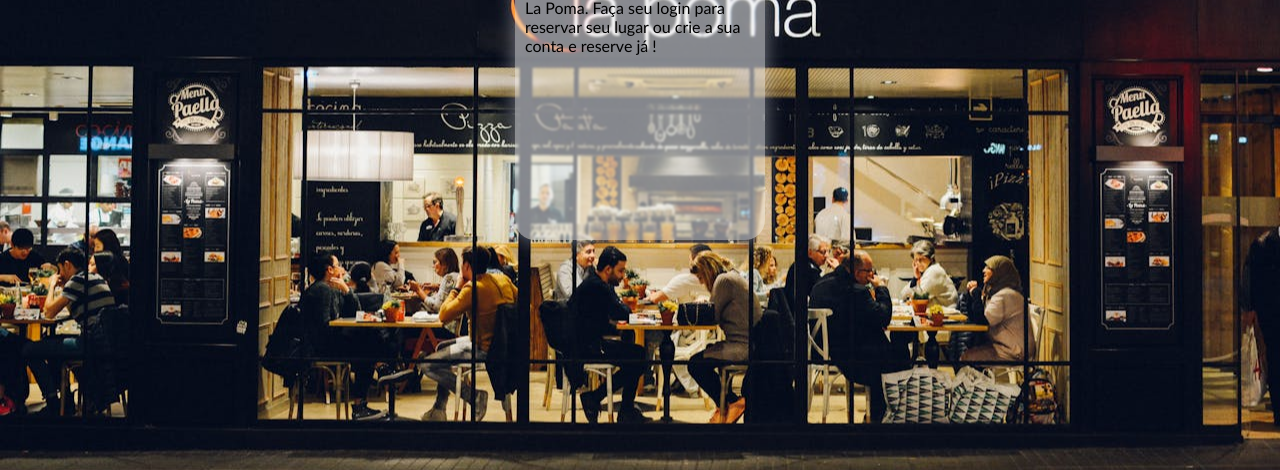
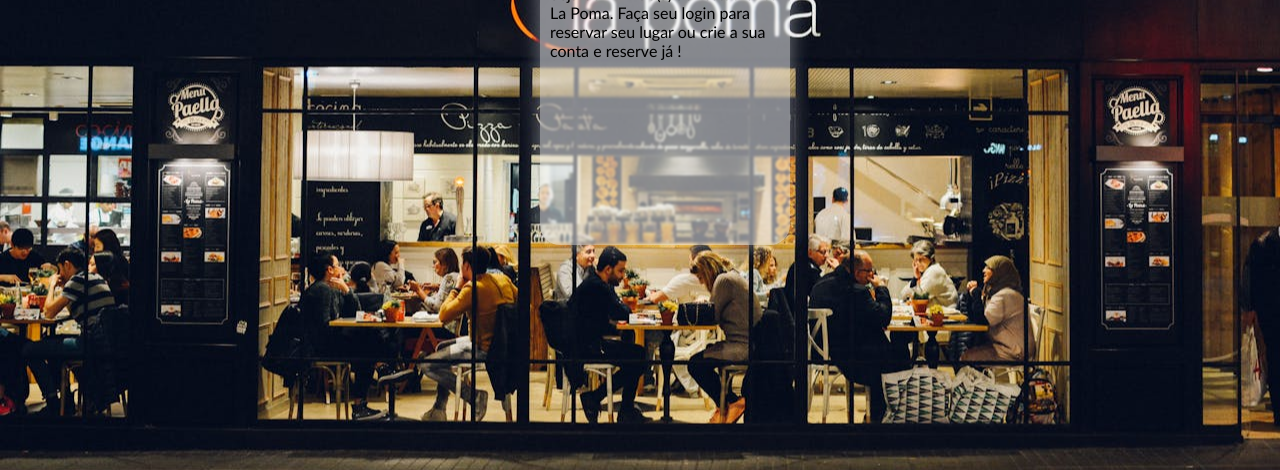
Before and after one commit to ViniciusHenrique09/Projeto-Login, a plain HTML site: page index.html in a window 1280 px wide. Shown: the part 330-800 px from the top of the page. Drawn offline with Linux system fonts and the light colour scheme.

Commit message:
mudança no estilo

```diff
--- a/estilos/style.css
+++ b/estilos/style.css
@@ -26,7 +26,7 @@ section#login{
     position: absolute;
     top: 40%;
     left: 50%;
-    transform: translate(-50%, -50%);
+    transform: translate(-40%, -49%);
     overflow: hidden;
 
     backdrop-filter: blur(1px);
```
